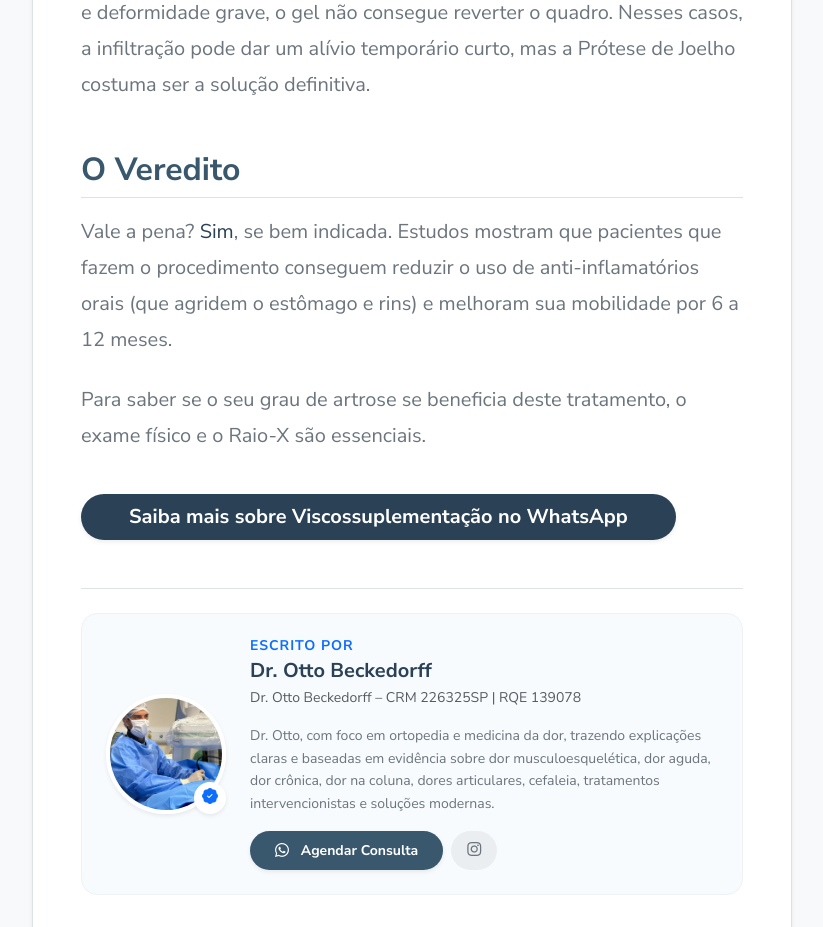
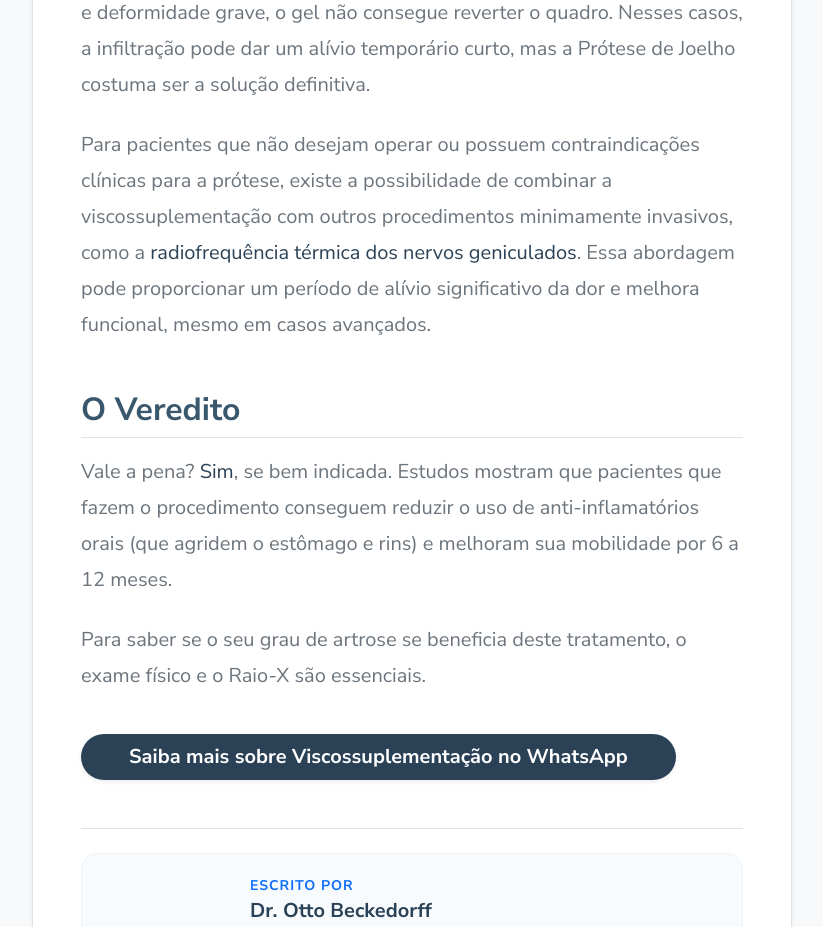
Before and after one commit to benedetjv/teste-site, a Next.js app: page /blog/viscossuplementacao-vale-a-pena in a window 1280 px wide. Shown: the part 2380-3307 px from the top of the page, without its empty margins (228-1051 px from the left). Built offline with nearby package versions, Linux system fonts and the light colour scheme.

Commit message:
Update viscossuplementacao post: added radiofrequency alternative for grade 4 arthrosis

```diff
--- a/src/app/blog/viscossuplementacao-vale-a-pena/page.mdx
+++ b/src/app/blog/viscossuplementacao-vale-a-pena/page.mdx
@@ -34,6 +34,8 @@ A viscossuplementação tem **excelentes resultados** para:
 
 Em casos de **artrose severa (Grau 4)**, onde já há contato "osso com osso" e deformidade grave, o gel não consegue reverter o quadro. Nesses casos, a infiltração pode dar um alívio temporário curto, mas a Prótese de Joelho costuma ser a solução definitiva.
 
+Para pacientes que não desejam operar ou possuem contraindicações clínicas para a prótese, existe a possibilidade de combinar a viscossuplementação com outros procedimentos minimamente invasivos, como a **radiofrequência térmica dos nervos geniculados**. Essa abordagem pode proporcionar um período de alívio significativo da dor e melhora funcional, mesmo em casos avançados.
+
 ## O Veredito
 
 Vale a pena? **Sim**, se bem indicada. Estudos mostram que pacientes que fazem o procedimento conseguem reduzir o uso de anti-inflamatórios orais (que agridem o estômago e rins) e melhoram sua mobilidade por 6 a 12 meses.
```
